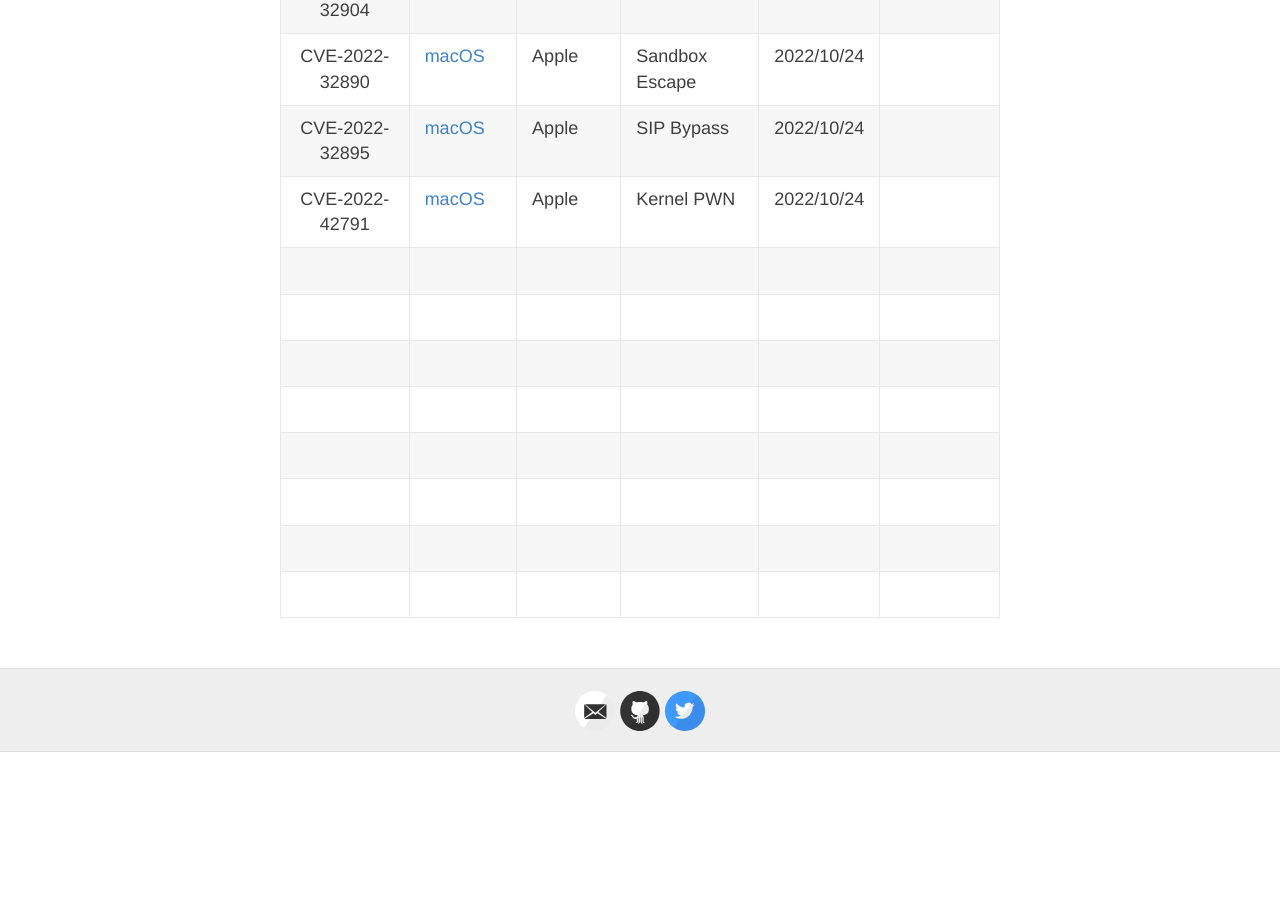
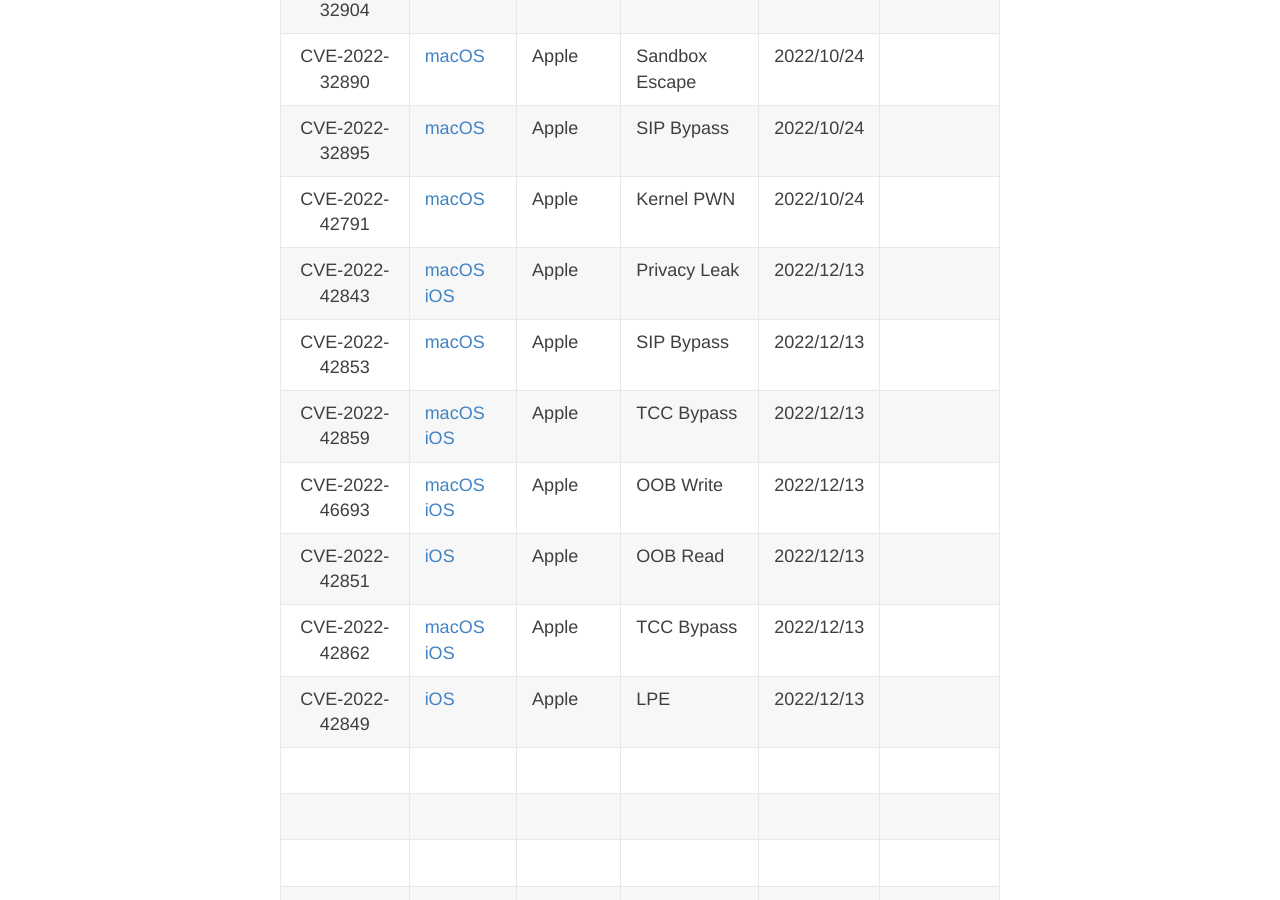
Before and after one commit to jhftss/jhftss.github.io, a Jekyll site: the page built from CVEs.md, in a window 1280 px wide and 900 px high, scrolled down 7559 px. Built offline with Jekyll 4.4.1, drawn with Linux system fonts in a browser that asks for light colours; before the commit the page ends 8311 px from its top, so only the background shows below that.

Commit message:
Add some CVE entries and Slides

```diff
--- a/CVEs.md
+++ b/CVEs.md
@@ -110,6 +110,13 @@
 |                        CVE-2022-32890                        | [macOS](https://support.apple.com/en-gb/HT213488)            | Apple      | Sandbox Escape              | 2022/10/24     |                                                              |
 |                        CVE-2022-32895                        | [macOS](https://support.apple.com/en-gb/HT213488)            | Apple      | SIP Bypass                  | 2022/10/24     |                                                              |
 |                        CVE-2022-42791                        | [macOS](https://support.apple.com/en-gb/HT213488)            | Apple      | Kernel PWN                  | 2022/10/24     |                                                              |
+|                        CVE-2022-42843                        | [macOS](https://support.apple.com/en-us/HT213532)<br />[iOS](https://support.apple.com/en-us/HT213530) | Apple      | Privacy Leak                | 2022/12/13     |                                                              |
+|                        CVE-2022-42853                        | [macOS](https://support.apple.com/en-us/HT213532)            | Apple      | SIP Bypass                  | 2022/12/13     |                                                              |
+|                        CVE-2022-42859                        | [macOS](https://support.apple.com/en-us/HT213532)<br />[iOS](https://support.apple.com/en-us/HT213530) | Apple      | TCC Bypass                  | 2022/12/13     |                                                              |
+|                        CVE-2022-46693                        | [macOS](https://support.apple.com/en-us/HT213532)<br />[iOS](https://support.apple.com/en-us/HT213530) | Apple      | OOB Write                   | 2022/12/13     |                                                              |
+|                        CVE-2022-42851                        | [iOS](https://support.apple.com/en-us/HT213530)              | Apple      | OOB Read                    | 2022/12/13     |                                                              |
+|                        CVE-2022-42862                        | [macOS](https://support.apple.com/en-us/HT213532)<br />[iOS](https://support.apple.com/en-us/HT213530) | Apple      | TCC Bypass                  | 2022/12/13     |                                                              |
+|                        CVE-2022-42849                        | [iOS](https://support.apple.com/en-us/HT213530)              | Apple      | LPE                         | 2022/12/13     |                                                              |
 |                                                              |                                                              |            |                             |                |                                                              |
 |                                                              |                                                              |            |                             |                |                                                              |
 |                                                              |                                                              |            |                             |                |                                                              |
```
Also changed, not shown: Conferences.md (+1 -1 lines), 1 other file.
